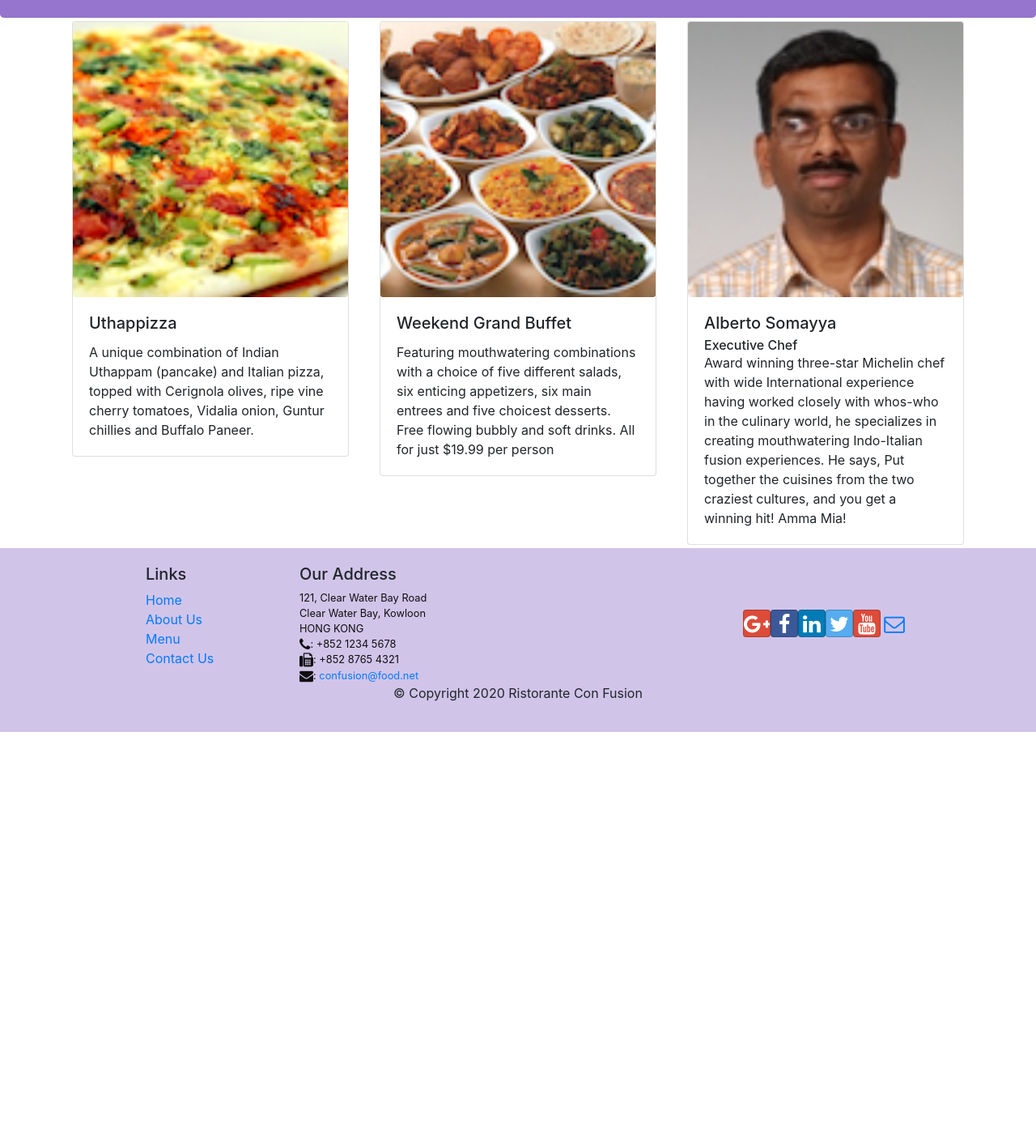
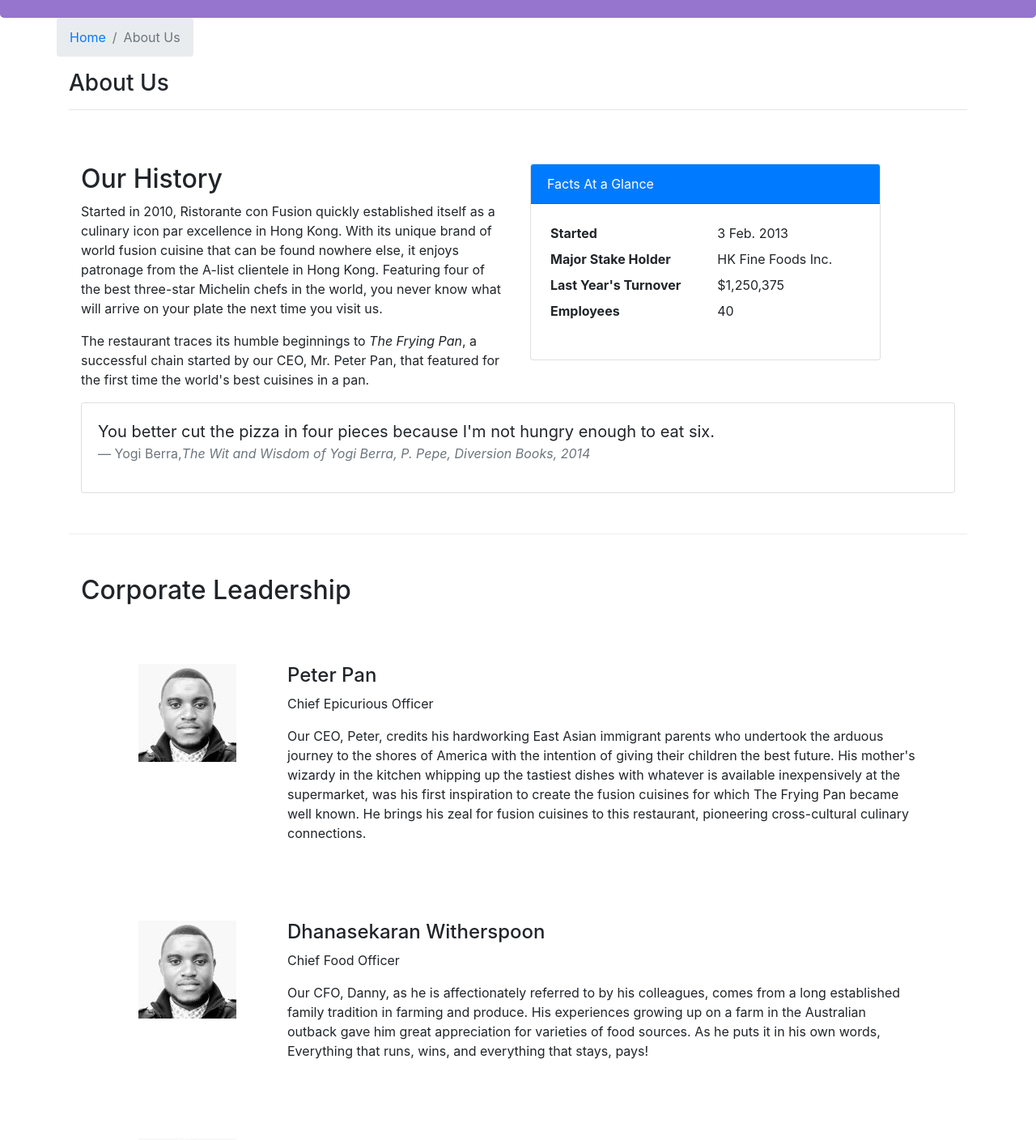
Before and after one commit to Isaackomeza/react_confusion, a React (Create React App) app: page /aboutus in a window 1280 px wide. Before the commit this address led to /home. Shown: the part 320-1728 px from the top of the page at 81% size. Before the commit the page ends 1224 px from the top, so only its background shows below. Built offline with nearby package versions, Linux system fonts and the light colour scheme.

Commit message:
Adding about us component

```diff
--- a/src/App.css
+++ b/src/App.css
@@ -15,6 +15,9 @@
     margin:0px auto;
     padding: 20px 0px 20px 0px;
 }
+.text-center a{
+    margin-left: 15px;
+}
 .jumbotron {
     padding:70px 30px 70px 30px;
     margin:0px auto;
--- /dev/null
+++ b/src/components/AboutComponent.js
@@ -0,0 +1,95 @@
+import React from 'react';
+import { Breadcrumb, BreadcrumbItem, Card, CardBody, CardHeader, Media } from 'reactstrap';
+import { Link } from 'react-router-dom';
+
+
+function RenderLeader({leader}) {
+    return(
+        <Media key={leader.id} className="col-12 mt-5">
+            <Media tag="li" className="m-3">
+                <Media left middle>
+                    <Media object src={leader.image} alt={leader.name} className="mr-5" />
+                </Media>
+                <Media body className="col-12">
+                    <Media heading>{leader.name}</Media>
+                    <p>{leader.designation}</p>
+                    <p>{leader.description}</p>
+                </Media>
+            </Media>
+        </Media>
+    );
+}
+
+function About(props) {
+
+    const leaders = props.leaders.map((leader) => {
+        return (
+            <RenderLeader leader={leader} />
+        );
+    });
+
+    return(
+        <div className="container">
+            <div className="row">
+                <Breadcrumb>
+                    <BreadcrumbItem><Link to="/home">Home</Link></BreadcrumbItem>
+                    <BreadcrumbItem active>About Us</BreadcrumbItem>
+                </Breadcrumb>
+                <div className="col-12">
+                    <h3>About Us</h3>
+                    <hr />
+                </div>
+            </div>
+            <div className="row row-content">
+                <div className="col-12 col-md-6">
+                    <h2>Our History</h2>
+                    <p>Started in 2010, Ristorante con Fusion quickly established itself as a culinary icon par excellence in Hong Kong. With its unique brand of world fusion cuisine that can be found nowhere else, it enjoys patronage from the A-list clientele in Hong Kong.  Featuring four of the best three-star Michelin chefs in the world, you never know what will arrive on your plate the next time you visit us.</p>
+                    <p>The restaurant traces its humble beginnings to <em>The Frying Pan</em>, a successful chain started by our CEO, Mr. Peter Pan, that featured for the first time the world's best cuisines in a pan.</p>
+                </div>
+                <div className="col-12 col-md-5">
+                    <Card>
+                        <CardHeader className="bg-primary text-white">Facts At a Glance</CardHeader>
+                        <CardBody>
+                            <dl className="row p-1">
+                                <dt className="col-6">Started</dt>
+                                <dd className="col-6">3 Feb. 2013</dd>
+                                <dt className="col-6">Major Stake Holder</dt>
+                                <dd className="col-6">HK Fine Foods Inc.</dd>
+                                <dt className="col-6">Last Year's Turnover</dt>
+                                <dd className="col-6">$1,250,375</dd>
+                                <dt className="col-6">Employees</dt>
+                                <dd className="col-6">40</dd>
+                            </dl>
+                        </CardBody>
+                    </Card>
+                </div>
+                <div className="col-12">
+                    <Card>
+                        <CardBody className="bg-faded">
+                            <blockquote className="blockquote">
+                                <p className="mb-0">You better cut the pizza in four pieces because
+                                    I'm not hungry enough to eat six.</p>
+                                <footer className="blockquote-footer">Yogi Berra,
+                                    <cite title="Source Title">The Wit and Wisdom of Yogi Berra,
+                                        P. Pepe, Diversion Books, 2014</cite>
+                                </footer>
+                            </blockquote>
+                        </CardBody>
+                    </Card>
+                </div>
+            </div>
+            <div className="row row-content">
+                <div className="col-12">
+                    <h2>Corporate Leadership</h2>
+                </div>
+                <div className="col-12">
+                    <Media list>
+                        {leaders}
+                    </Media>
+                </div>
+            </div>
+        </div>
+    );
+}
+
+export default About;
--- a/src/components/ContactComponent.js
+++ b/src/components/ContactComponent.js
@@ -22,12 +22,11 @@
                 <div className="col-12 col-sm-4 offset-sm-1">
                         <h5>Our Address</h5>
                         <address>
-                        121, Clear Water Bay Road<br />
-                        Clear Water Bay, Kowloon<br />
-                        HONG KONG<br />
-                        <i className="fa fa-phone"></i>: +852 1234 5678<br />
-                        <i className="fa fa-fax"></i>: +852 8765 4321<br />
-                        <i className="fa fa-envelope"></i>: <a href="mailto:confusion@food.net">confusion@food.net</a>
+                        KG 11 Ave,<br />
+                        Kigali/Rwanda<br />
+                        <i className="fa fa-phone"></i>: +25078 8620 148<br />
+                        <i className="fa fa-fax"></i>: +2507 3404 2241<br />
+                        <i className="fa fa-envelope"></i>: <a href="mailto:isaackomeza@gmail.com">isaackomeza@gmail.com</a>
                         </address>
                 </div>
                 <div className="col-12 col-sm-6 offset-sm-1">
@@ -36,8 +35,7 @@
                 <div className="col-12 col-sm-11 offset-sm-1">
                     <div className="btn-group" role="group">
                         <a role="button" className="btn btn-primary" href="tel:+85212345678"><i className="fa fa-phone"></i> Call</a>
-                        <a role="button" className="btn btn-info"><i className="fa fa-skype"></i> Skype</a>
-                        <a role="button" className="btn btn-success" href="mailto:confusion@food.net"><i className="fa fa-envelope-o"></i> Email</a>
+                        <a role="button" className="btn btn-success" href="mailto:isaackomeza@gmail.com"><i className="fa fa-envelope-o"></i> Email</a>
                     </div>
                 </div>
             </div>
--- a/src/components/FooterComponent.js
+++ b/src/components/FooterComponent.js
@@ -2,6 +2,7 @@
 import { Link } from 'react-router-dom';
 
 function Footer(props) {
+    let n = new Date().getFullYear()
     return(
     <div className="footer">
         <div className="container">
@@ -18,29 +19,26 @@
                 <div className="col-7 col-sm-5">
                     <h5>Our Address</h5>
                     <address>
-		              121, Clear Water Bay Road<br />
-		              Clear Water Bay, Kowloon<br />
-		              HONG KONG<br />
-		              <i className="fa fa-phone fa-lg"></i>: +852 1234 5678<br />
-		              <i className="fa fa-fax fa-lg"></i>: +852 8765 4321<br />
-		              <i className="fa fa-envelope fa-lg"></i>: <a href="mailto:confusion@food.net">
-                         confusion@food.net</a>
+                      KG 11 Ave,<br />
+		              Kigali/Rwanda<br />
+		              <i className="fa fa-phone fa-lg"></i>: +25078 8620 148<br />
+		              <i className="fa fa-fax fa-lg"></i>: +2507 3404 2241<br />
+		              <i className="fa fa-envelope fa-lg"></i>: <a href="mailto:isaackomeza@gmail.com">
+                      isaackomeza@gmail.com</a>
                     </address>
                 </div>
                 <div className="col-12 col-sm-4 align-self-center">
                     <div className="text-center">
-                        <a className="btn btn-social-icon btn-google" href="http://google.com/+"><i className="fa fa-google-plus"></i></a>
                         <a className="btn btn-social-icon btn-facebook" href="http://www.facebook.com/profile.php?id="><i className="fa fa-facebook"></i></a>
                         <a className="btn btn-social-icon btn-linkedin" href="http://www.linkedin.com/in/"><i className="fa fa-linkedin"></i></a>
                         <a className="btn btn-social-icon btn-twitter" href="http://twitter.com/"><i className="fa fa-twitter"></i></a>
                         <a className="btn btn-social-icon btn-google" href="http://youtube.com/"><i className="fa fa-youtube"></i></a>
-                        <a className="btn btn-social-icon" href="mailto:"><i className="fa fa-envelope-o"></i></a>
                     </div>
                 </div>
             </div>
             <div className="row justify-content-center">
                 <div className="col-auto">
-                    <p>© Copyright 2020 Ristorante Con Fusion</p>
+                    <p>© Copyright {n} Ristorante Con Fusion</p>
                 </div>
             </div>
         </div>
--- a/src/components/HeaderComponent.js
+++ b/src/components/HeaderComponent.js
@@ -24,7 +24,7 @@
                 <Navbar dark expand="md">
                     <div className="container">
                         <NavbarToggler onClick={this.toggleNav} />
-                        <NavbarBrand className="mr-auto" href="/"><img src='assets/images/logo.png' height="30" width="41" alt='Ristorante Con Fusion' /></NavbarBrand>
+                        <NavbarBrand className="mr-auto" href="/"><img src='assets/images/logo.svg' height="30" width="41" alt='Ristorante Con Fusion' /></NavbarBrand>
                         <Collapse isOpen={this.state.isNavOpen} navbar>
                             <Nav navbar>
                             <NavItem>
--- a/src/components/MainComponent.js
+++ b/src/components/MainComponent.js
@@ -2,6 +2,7 @@
 import Menu from './MenuComponent';
 import Home from './HomeComponent';
 import Contact from './ContactComponent';
+import About from './AboutComponent';
 import Header from './HeaderComponent';
 import Footer from './FooterComponent';
 import DishDetail from './DishdetailComponent'
@@ -51,6 +52,7 @@
               <Route exact path='/menu' component={() => <Menu dishes={this.state.dishes} />} />
               <Route path='/menu/:dishId' component={DishWithId} />
               <Route exact path='/contactus' component={Contact} />
+              <Route exact path='/aboutus' component={() => <About leaders={this.state.leaders} />} />
               <Redirect to="/home" />
         </Switch>
         <Footer />
--- a/src/shared/leaders.js
+++ b/src/shared/leaders.js
@@ -2,7 +2,7 @@
     {
       id: 0,
       name: 'Peter Pan',
-      image: '/assets/images/alberto.png',
+      image: '/assets/images/isaac.jpg',
       designation: 'Chief Epicurious Officer',
       abbr: 'CEO',
       featured: false,
@@ -11,7 +11,7 @@
     {
       id: 1,
       name: 'Dhanasekaran Witherspoon',
-      image: '/assets/images/alberto.png',
+      image: '/assets/images/isaac.jpg',
       designation: 'Chief Food Officer',
       abbr: 'CFO',
         featured: false,
@@ -20,7 +20,7 @@
     {
       id: 2,
       name: 'Agumbe Tang',
-      image: '/assets/images/alberto.png',
+      image: '/assets/images/isaac.jpg',
       designation: 'Chief Taste Officer',
       abbr: 'CTO',
         featured: false,
@@ -29,7 +29,7 @@
     {
       id: 3,
       name: 'Alberto Somayya',
-      image: '/assets/images/alberto.png',
+      image: '/assets/images/isaac.jpg',
       designation: 'Executive Chef',
       abbr: 'EC',
       featured: true,
```
Also changed, not shown: public/assets/images/isaac.jpg (added), public/assets/images/logo.svg (added).
